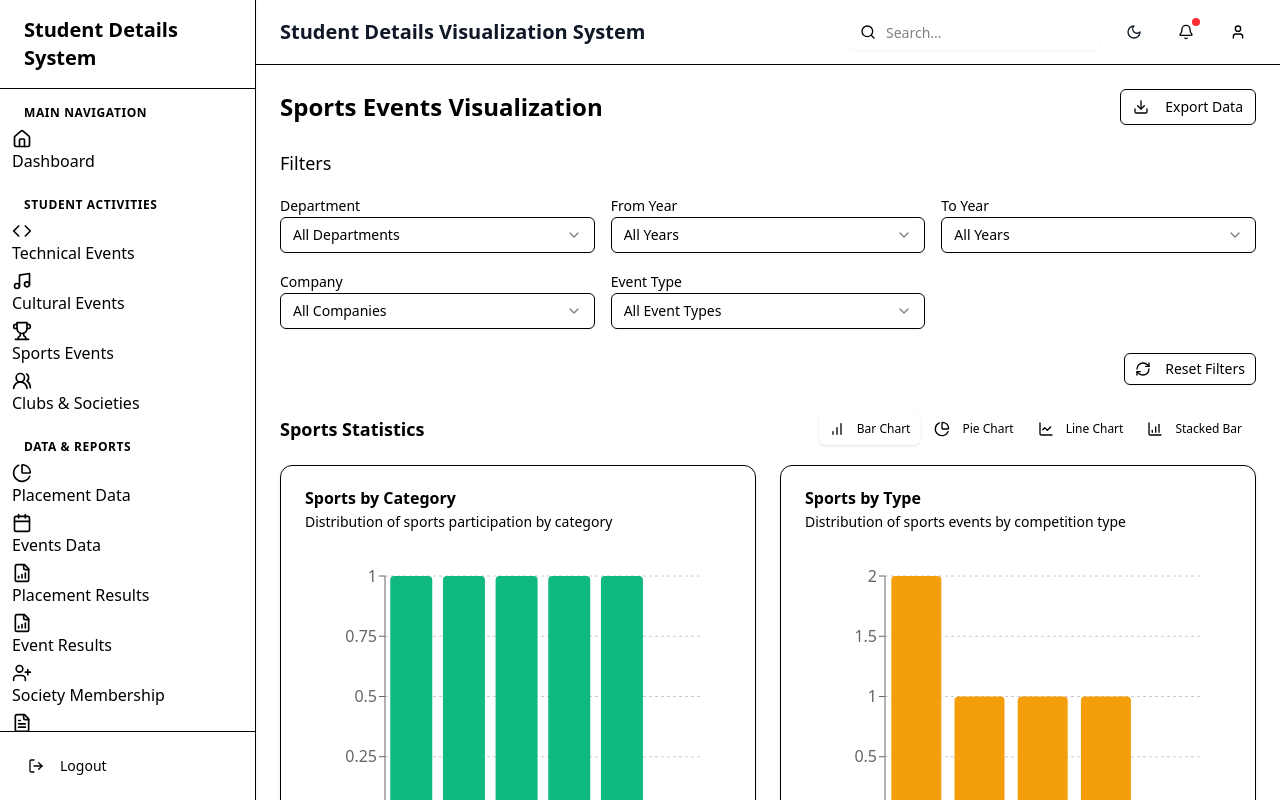
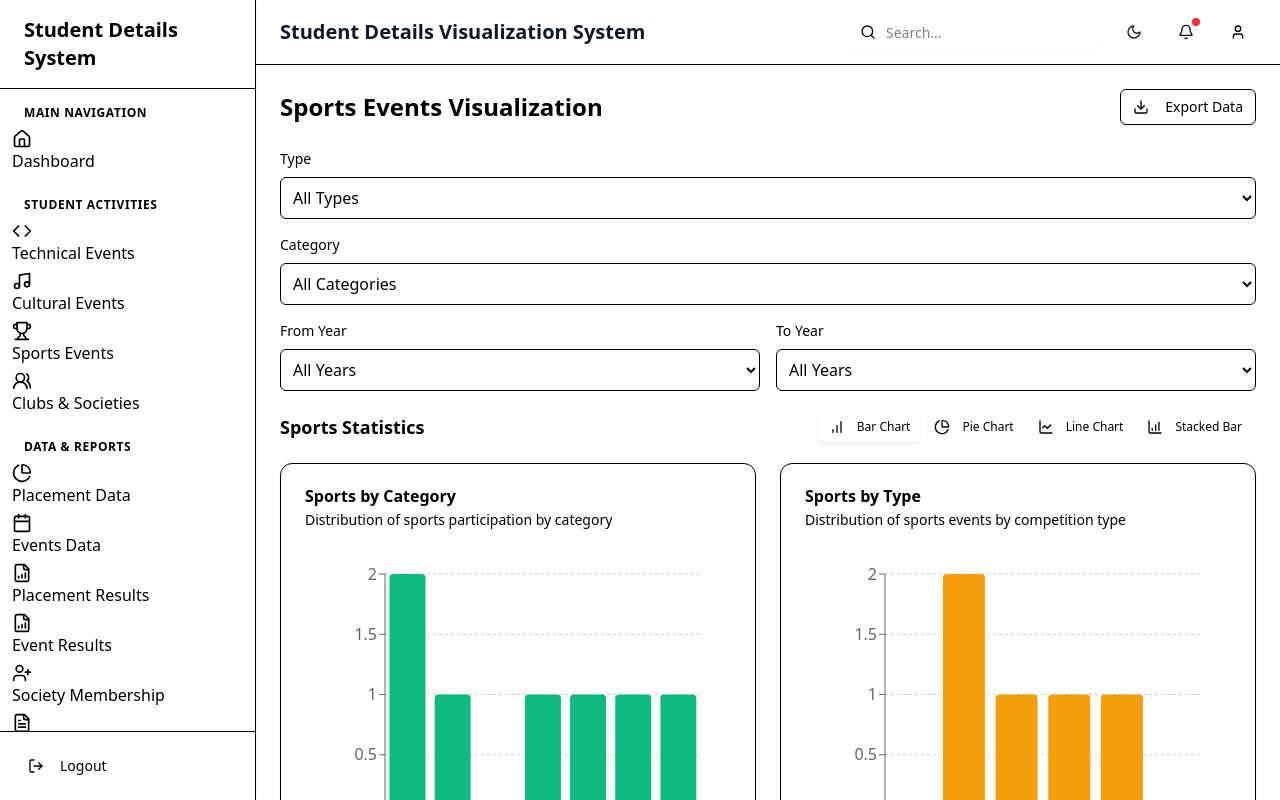
Before and after one commit to pranavyejju2388/student-details-visulaisation, a React (Vite) app in the folder frontend/: page /sports-events in a window 1280 px wide. Built offline with nearby package versions, Linux system fonts and the light colour scheme; sample sign-in values are in the browser's storage.

Commit message:
made changes to sportsevents page

```diff
--- a/frontend/src/pages/SportsEvents.jsx
+++ b/frontend/src/pages/SportsEvents.jsx
@@ -15,45 +15,85 @@ import {
 import { Button } from "../components/ui/button";
 import { Card, CardContent, CardDescription, CardHeader, CardTitle } from "../components/ui/card";
 import { Download } from "lucide-react";
-import FilterSection from "../components/FilterSection";
 import VisualizationSelector from "../components/VisualizationSelector";
-import { sportsEvents, sportsTypes, sportsCategories } from "../utils/data";
+import { sportsEvents } from "../utils/data";
+
+// Define filter options for Type, Category, and Year Range
+const typeOptions = [
+  { value: "all", label: "All Types" },
+  { value: "Inter Department", label: "Inter Department" },
+  { value: "Inter NIT", label: "Inter NIT" },
+  { value: "Inter College", label: "Inter College" },
+  { value: "Inter Hostel", label: "Inter Hostel" },
+  { value: "Other", label: "Other" },
+];
+
+const categoryOptions = [
+  { value: "all", label: "All Categories" },
+  { value: "Kabaddi", label: "Kabaddi" },
+  { value: "Badminton", label: "Badminton" },
+  { value: "Basketball", label: "Basketball" },
+  { value: "Handball", label: "Handball" },
+  { value: "Cricket", label: "Cricket" },
+  { value: "Hockey", label: "Hockey" },
+];
+
+// Generate year options dynamically (e.g., from 2000 to current year)
+const currentYear = new Date().getFullYear();
+const yearOptions = Array.from({ length: currentYear - 2000 + 1 }, (_, index) => ({
+  value: 2000 + index,
+  label: (2000 + index).toString(),
+}));
 
 const SportsEvents = () => {
   const [filters, setFilters] = useState({
-    department: "all",
+    type: "all",
+    category: "all",
     fromYear: "all",
     toYear: "all",
-    category: "all",
   });
   const [visualizationType, setVisualizationType] = useState("bar");
 
   const COLORS = ['#10b981', '#f59e0b', '#0ea5e9', '#8b5cf6', '#f43f5e', '#14b8a6'];
 
-  const handleFilterChange = (newFilters) => {
-    setFilters(newFilters);
+  const handleFilterChange = (filterType, value) => {
+    setFilters((prevFilters) => ({
+      ...prevFilters,
+      [filterType]: value,
+    }));
   };
 
+  // Filter sports events based on selected filters
+  const filteredEvents = sportsEvents.filter(event => {
+    const matchesType = filters.type === "all" || event.type === filters.type;
+    const matchesCategory = filters.category === "all" || event.category === filters.category;
+    const matchesYearRange =
+      (filters.fromYear === "all" || new Date(event.date).getFullYear() >= filters.fromYear) &&
+      (filters.toYear === "all" || new Date(event.date).getFullYear() <= filters.toYear);
+
+    return matchesType && matchesCategory && matchesYearRange;
+  });
+
   // Group data by sport category
-  const categoryData = sportsCategories.map(category => {
-    const count = sportsEvents.filter(event =>
-      event.category.toLowerCase().includes(category.name.toLowerCase())
+  const categoryData = categoryOptions.map(category => {
+    const count = filteredEvents.filter(event =>
+      event.category.toLowerCase().includes(category.value.toLowerCase())
     ).length;
 
     return {
-      name: category.name,
+      name: category.label,
       count
     };
   });
 
   // Group data by sport type
-  const typeData = sportsTypes.map(type => {
-    const count = sportsEvents.filter(event =>
-      event.type.toLowerCase().includes(type.name.toLowerCase())
+  const typeData = typeOptions.map(type => {
+    const count = filteredEvents.filter(event =>
+      event.type.toLowerCase().includes(type.value.toLowerCase())
     ).length;
 
     return {
-      name: type.name,
+      name: type.label,
       count
     };
   });
@@ -68,10 +108,71 @@ const SportsEvents = () => {
         </Button>
       </div>
 
-      <FilterSection
-        onFilterChange={handleFilterChange}
-        showEventTypes={true}
-      />
+      {/* Type Filter Section */}
+      <div className="mb-4">
+        <label className="block text-sm font-medium mb-2">Type</label>
+        <select
+          className="w-full p-2 border rounded-md"
+          value={filters.type}
+          onChange={(e) => handleFilterChange("type", e.target.value)}
+        >
+          {typeOptions.map((option) => (
+            <option key={option.value} value={option.value}>
+              {option.label}
+            </option>
+          ))}
+        </select>
+      </div>
+
+      {/* Category Filter Section */}
+      <div className="mb-4">
+        <label className="block text-sm font-medium mb-2">Category</label>
+        <select
+          className="w-full p-2 border rounded-md"
+          value={filters.category}
+          onChange={(e) => handleFilterChange("category", e.target.value)}
+        >
+          {categoryOptions.map((option) => (
+            <option key={option.value} value={option.value}>
+              {option.label}
+            </option>
+          ))}
+        </select>
+      </div>
+
+      {/* Year Range Filter Section */}
+      <div className="grid grid-cols-2 gap-4 mb-4">
+        <div>
+          <label className="block text-sm font-medium mb-2">From Year</label>
+          <select
+            className="w-full p-2 border rounded-md"
+            value={filters.fromYear}
+            onChange={(e) => handleFilterChange("fromYear", e.target.value)}
+          >
+            <option value="all">All Years</option>
+            {yearOptions.map((option) => (
+              <option key={option.value} value={option.value}>
+                {option.label}
+              </option>
+            ))}
+          </select>
+        </div>
+        <div>
+          <label className="block text-sm font-medium mb-2">To Year</label>
+          <select
+            className="w-full p-2 border rounded-md"
+            value={filters.toYear}
+            onChange={(e) => handleFilterChange("toYear", e.target.value)}
+          >
+            <option value="all">All Years</option>
+            {yearOptions.map((option) => (
+              <option key={option.value} value={option.value}>
+                {option.label}
+              </option>
+            ))}
+          </select>
+        </div>
+      </div>
 
       <div className="flex items-center justify-between mb-4">
         <h2 className="text-lg font-semibold">Sports Statistics</h2>
@@ -209,7 +310,7 @@ const SportsEvents = () => {
                   </tr>
                 </thead>
                 <tbody>
-                  {sportsEvents.map((event) => (
+                  {filteredEvents.map((event) => (
                     <tr key={event.id} className="border-t">
                       <td className="py-3 px-4">{event.eventName}</td>
                       <td className="py-3 px-4">{event.role}</td>
```
